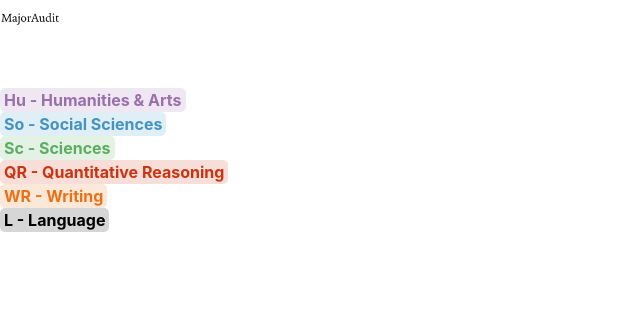
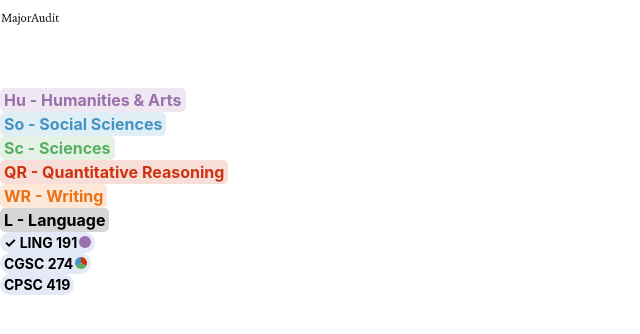
Before and after one commit to YaleComputerSociety/MajorAudit, a React (Create React App) app in the folder frontend/: page /graduation in a window 1280 px wide. Shown: the top 334 px of the page, without its empty margins (0-640 px from the left). Built offline with nearby package versions, Linux system fonts and the light colour scheme.

Commit message:
Added CourseBoxes
Added CourseBox component so you can use a course with distributional requirements

Still need to add semester icons given certain semesters

```diff
--- a/frontend/package.json
+++ b/frontend/package.json
@@ -12,11 +12,14 @@
     "@types/react-dom": "^18.2.19",
     "chroma-js": "^2.4.2",
     "clsx": "^2.1.0",
+    "d3": "^7.8.5",
     "lodash": "^4.17.21",
     "lodash.debounce": "^4.0.8",
     "react": "^18.2.0",
     "react-bootstrap": "^2.10.1",
     "react-dom": "^18.2.0",
+    "react-native-linear-gradient": "^2.8.3",
+    "react-native-svg": "^14.1.0",
     "react-router-dom": "^6.22.1",
     "react-scripts": "5.0.1",
     "typescript": "^4.9.5",
@@ -48,6 +51,7 @@
   },
   "devDependencies": {
     "@types/chroma-js": "^2.4.4",
+    "@types/d3": "^7.4.3",
     "@types/lodash.debounce": "^4.0.9"
   }
 }
--- a/frontend/src/pages/Graduation/Graduation.tsx
+++ b/frontend/src/pages/Graduation/Graduation.tsx
@@ -1,36 +1,21 @@
 import React from "react";
 import DistributionBox from "./components/DistributionBox";
+import CourseBox from "./components/CourseBox";
 import Navbar from "./components/Navbar";
-import { skillsAreasColors } from './utilities/constants';
 
 export default function Graduation() {
   return (
     <div>
       <Navbar />
-      <DistributionBox
-        text="Hu - Humanities & Arts"
-        textColor={skillsAreasColors["Hu"]}
-      />
-      <DistributionBox
-        text="So - Social Sciences"
-        textColor={skillsAreasColors["So"]}
-      />
-      <DistributionBox
-        text="Sc - Sciences"
-        textColor={skillsAreasColors["Sc"]}
-      />
-      <DistributionBox
-        text="QR - Quantitative Reasoning"
-        textColor={skillsAreasColors["QR"]}
-      />
-      <DistributionBox
-        text="WR - Writing"
-        textColor={skillsAreasColors["WR"]}
-      />
-      <DistributionBox
-        text="L - Language"
-        textColor={skillsAreasColors["L"]}
-      />
+      <DistributionBox text="Hu - Humanities & Arts" />
+      <DistributionBox text="So - Social Sciences" />
+      <DistributionBox text="Sc - Sciences" />
+      <DistributionBox text="QR - Quantitative Reasoning" />
+      <DistributionBox text="WR - Writing" />
+      <DistributionBox text="L - Language" />
+      <CourseBox text="LING 191" hasCheck={true} distributions={["Hu"]} />
+      <CourseBox text="CGSC 274" distributions={["QR", "Sc", "So"]} />
+      <CourseBox text="CPSC 419" distributions={[]} />
     </div>
   );
 }
--- /dev/null
+++ b/frontend/src/pages/Graduation/components/CourseBox.tsx
@@ -0,0 +1,40 @@
+import { List } from "lodash";
+import DistributionsCircle from "./DistributionsCircle";
+import React from "react";
+
+type Props = {
+  readonly text: string;
+  readonly semesters?: string;
+  readonly hasCheck?: boolean;
+  readonly distributions: List<string>;
+};
+
+export default function ClassBox({
+  text,
+  semesters,
+  hasCheck,
+  distributions,
+}: Props) {
+  return (
+    <div
+      style={{
+        borderRadius: "15px",
+        backgroundColor: "#E4E9F8",
+        width: "max-content",
+        padding: "2px 4px",
+        fontSize: "14px",
+        fontWeight: "bold",
+        position: "relative",
+        verticalAlign: "center"
+      }}
+    >
+      {hasCheck ? "✓ " : ""}
+      {text}
+      {distributions.length > 0 ? (
+        <DistributionsCircle distributions={distributions} />
+      ) : (
+        ""
+      )}
+    </div>
+  );
+}
--- a/frontend/src/pages/Graduation/components/DistributionBox.tsx
+++ b/frontend/src/pages/Graduation/components/DistributionBox.tsx
@@ -1,12 +1,13 @@
 import React from "react";
 import chroma from "chroma-js"
+import { skillsAreasColors } from '../utilities/constants';
 
 type Props = {
   readonly text: string;
-  readonly textColor: string;
 };
 
-export default function DistributionBox({ text, textColor }: Props) {
+export default function DistributionBox({ text }: Props) {
+  const textColor = skillsAreasColors[text];
   return (
     <div
       style={{
--- /dev/null
+++ b/frontend/src/pages/Graduation/components/DistributionsCircle.tsx
@@ -0,0 +1,71 @@
+import { List } from "lodash";
+import React, { useMemo } from "react";
+import * as d3 from "d3";
+import { skillsAreasColors } from "../utilities/constants";
+
+type Props = {
+  readonly distributions: List<string>;
+};
+
+function getData({ distributions }: Props) {
+  const pieData = [];
+  for (let i = 0; i < distributions.length; i++) {
+    pieData.push({ name: distributions[i], value: 1 });
+  }
+  return pieData;
+}
+
+type DataItem = {
+  name: string;
+  value: number;
+};
+
+const width = 12;
+const height = 12;
+
+export default function DistributionCircle({ distributions }: Props) {
+  const radius = Math.min(width, height) / 2;
+  const data = getData({ distributions });
+
+  const pie = useMemo(() => {
+    const pieGenerator = d3.pie<any, DataItem>().value((d) => d.value);
+    return pieGenerator(data);
+  }, [data]);
+
+  const arcs = useMemo(() => {
+    const arcPathGenerator = d3.arc();
+    return pie.map(
+      (p) =>
+        arcPathGenerator({
+          innerRadius: 0,
+          outerRadius: radius,
+          startAngle: p.startAngle,
+          endAngle: p.endAngle,
+        }) as any
+    );
+  }, [radius, pie]);
+
+  return (
+    <div
+      style={{
+        position: "relative",
+        float: "right",
+        paddingLeft: "2px"
+      }}
+    >
+      <svg width={width} height={height} style={{ display: "inline-block" }}>
+        <g transform={`translate(${width / 2}, ${height / 2})`}>
+          {arcs.map((arc, i) => {
+            return (
+              <path
+                key={i}
+                d={arc}
+                fill={skillsAreasColors[distributions[i]]}
+              />
+            );
+          })}
+        </g>
+      </svg>
+    </div>
+  );
+}
--- a/frontend/src/pages/Graduation/utilities/constants.ts
+++ b/frontend/src/pages/Graduation/utilities/constants.ts
@@ -5,5 +5,11 @@ export const skillsAreasColors: { [code: string]: string } = {
     QR: '#CC3311',
     WR: '#EC7014',
     L: '#000000',
+    "Hu - Humanities & Arts": '#9970AB',
+    "So - Social Sciences" : '#4393C3',
+    "Sc - Sciences": '#5AAE61',
+    "QR - Quantitative Reasoning": '#CC3311',
+    "WR - Writing": '#EC7014',
+    "L - Language": '#000000',
     ...Object.fromEntries([1, 2, 3, 4, 5].map((i) => [`L${i}`, '#888888'])),
   };
```
Also changed, not shown: 1 other file (tests, documents, lock files or other folders).
